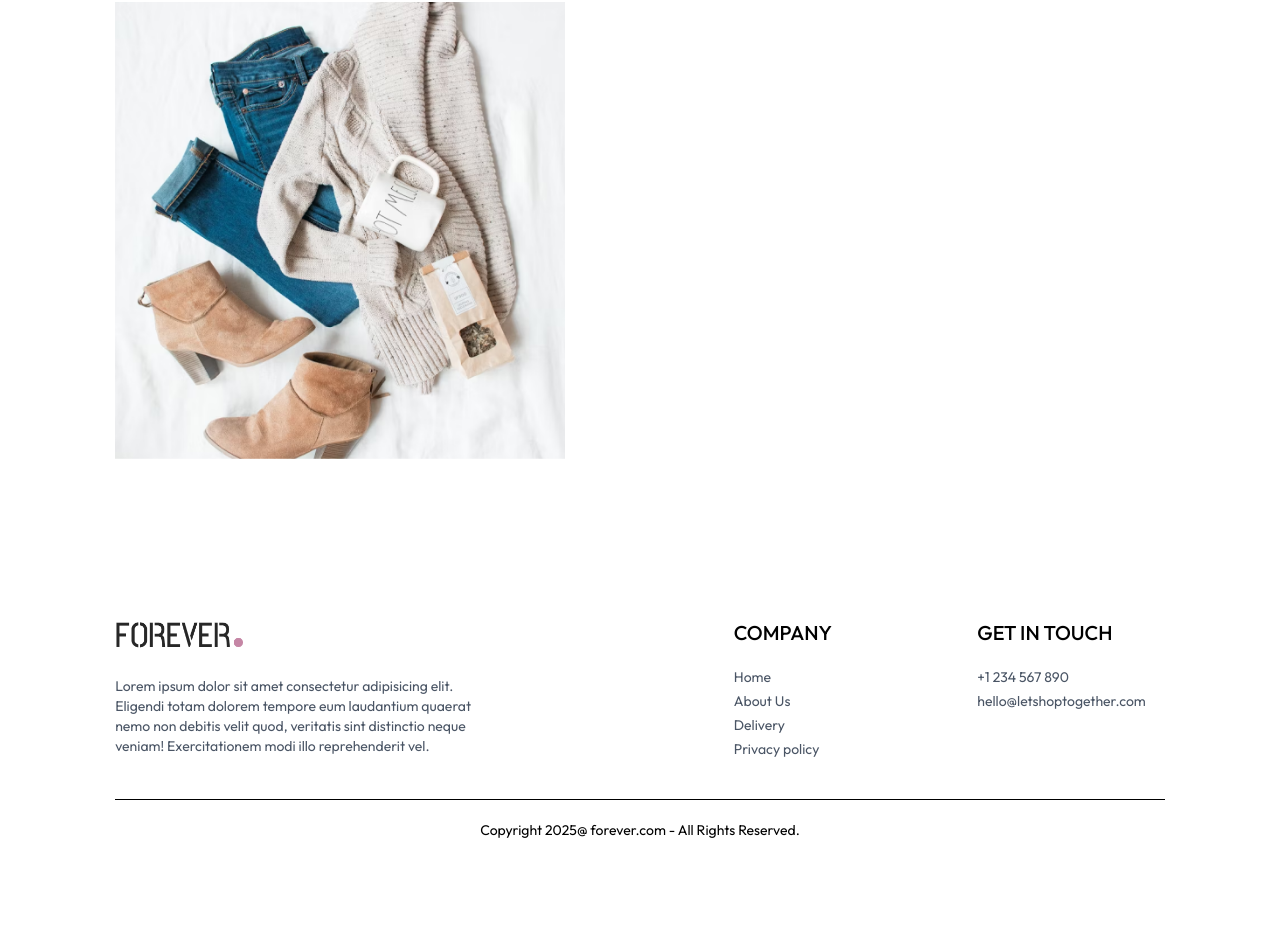
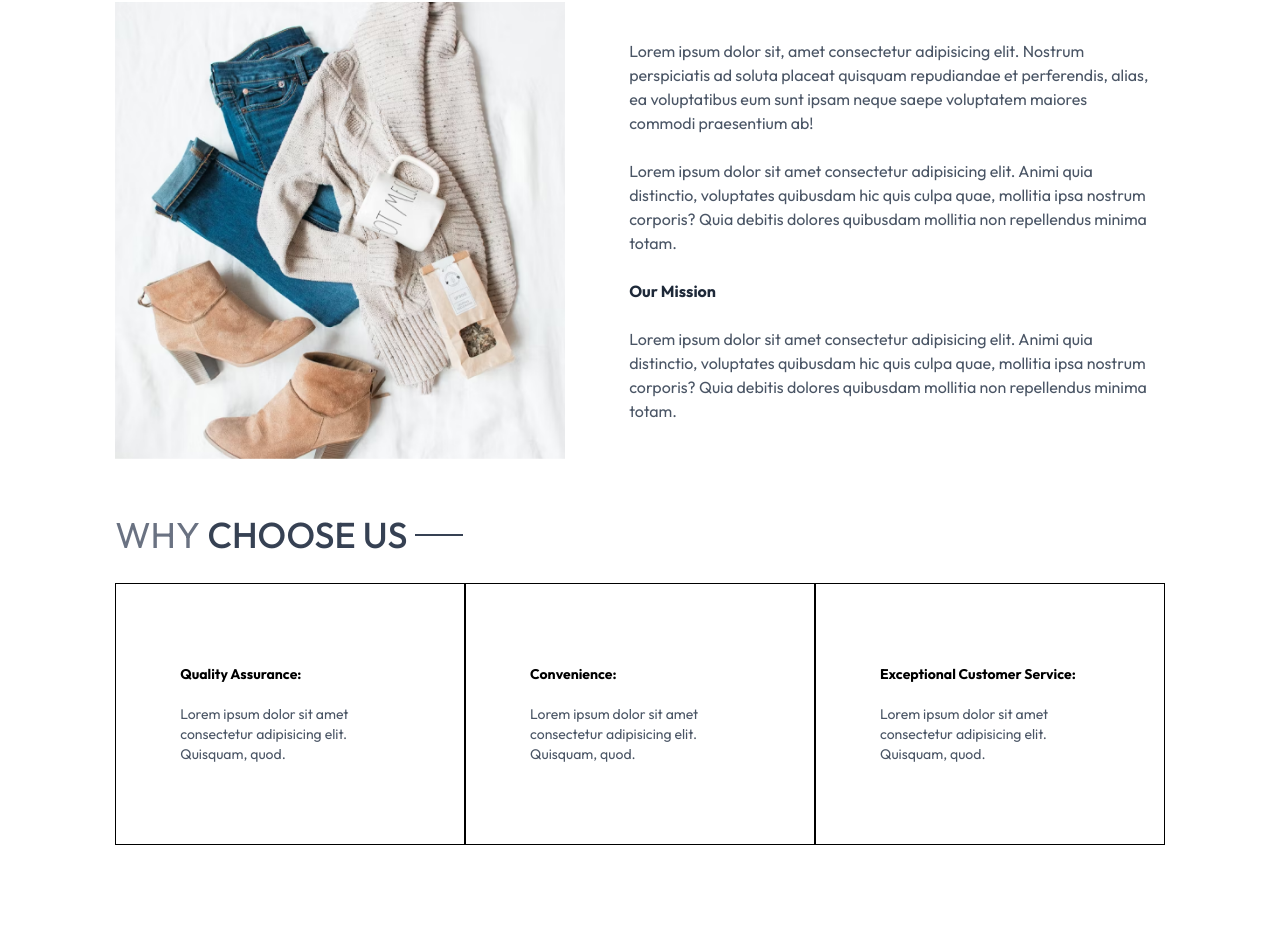
Before and after one commit to abno-24/lets-shop-together, a React (Vite) app: page /about in a window 1280 px wide. Shown: the part 196-1126 px from the top of the page. Before the commit the page ends 1056 px from the top, so only its background shows below. Built offline with nearby package versions, Linux system fonts and the light colour scheme.

Commit message:
feat: enhance About page with additional content and integrate NewsLetter component

```diff
--- a/src/pages/About.jsx
+++ b/src/pages/About.jsx
@@ -1,5 +1,6 @@
 import { assets } from '../assets/assets';
 import Title from '../components/Title';
+import NewsLetter from '../components/NewsLetter'
 
 const About = () => {
   return (
@@ -9,8 +10,31 @@ const About = () => {
       </div>
       <div className='my-10 flex flex-col md:flex-row gap-16'>
         <img className='w-full md:max-w-112.5' src={assets.about_img} alt="" />
-        <div className='flex'></div>
+        <div className='flex flex-col justify-center gap-6 md:w-2/4 text-gray-600'>
+          <p>Lorem ipsum dolor sit, amet consectetur adipisicing elit. Nostrum perspiciatis ad soluta placeat quisquam repudiandae et perferendis, alias, ea voluptatibus eum sunt ipsam neque saepe voluptatem maiores commodi praesentium ab!</p>
+          <p>Lorem ipsum dolor sit amet consectetur adipisicing elit. Animi quia distinctio, voluptates quibusdam hic quis culpa quae, mollitia ipsa nostrum corporis? Quia debitis dolores quibusdam mollitia non repellendus minima totam.</p>
+          <b className='text-gray-800'>Our Mission</b>
+          <p>Lorem ipsum dolor sit amet consectetur adipisicing elit. Animi quia distinctio, voluptates quibusdam hic quis culpa quae, mollitia ipsa nostrum corporis? Quia debitis dolores quibusdam mollitia non repellendus minima totam.</p>
+        </div>
       </div>
+      <div className='text-4xl py-4'>
+        <Title text1={'WHY'} text2={'CHOOSE US'} />
+      </div>
+      <div className='flex flex-col md:flex-row text-sm mb-20'>
+        <div className='border px-10 md:px-16 py-8 sm:py-20 flex flex-col gap-5'>
+          <b>Quality Assurance:</b>
+          <p className='text-gray-600'>Lorem ipsum dolor sit amet consectetur adipisicing elit. Quisquam, quod.</p>
+        </div>
+        <div className='border px-10 md:px-16 py-8 sm:py-20 flex flex-col gap-5'>
+          <b>Convenience:</b>
+          <p className='text-gray-600'>Lorem ipsum dolor sit amet consectetur adipisicing elit. Quisquam, quod.</p>
+        </div>
+        <div className='border px-10 md:px-16 py-8 sm:py-20 flex flex-col gap-5'>
+          <b>Exceptional Customer Service:</b>
+          <p className='text-gray-600'>Lorem ipsum dolor sit amet consectetur adipisicing elit. Quisquam, quod.</p>
+        </div>
+      </div>
+      <NewsLetter />
     </div>
   )
 }
```
